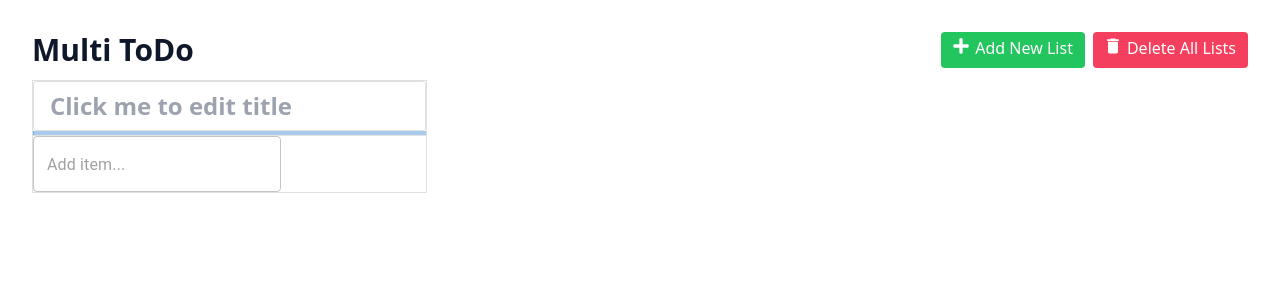
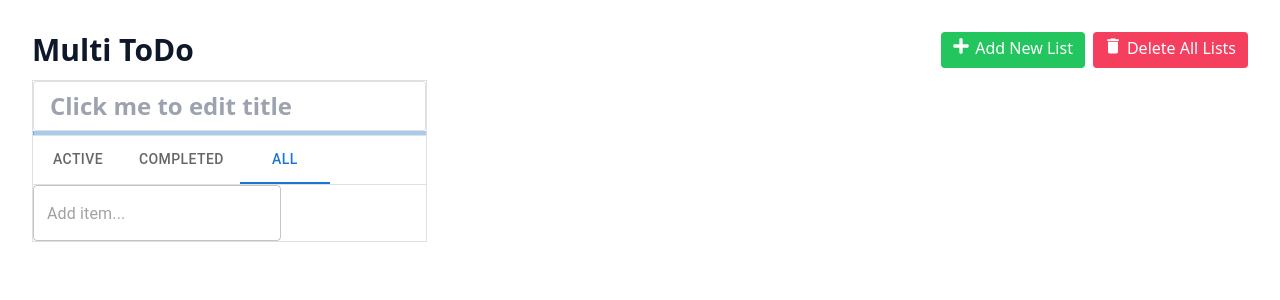
Before and after one commit to JANA-hassanhashmi/MultiTodo, a React (Vite) app in the folder MultiTodoList/: page / in a window 1280 px wide. Both pictures are taken after a click on the element "Add New List". Shown: the top 300 px of the page. Built offline with nearby package versions, Linux system fonts and the light colour scheme.

Commit message:
tab buttons working now

```diff
--- a/MultiTodoList/src/components/OuterToDo.tsx
+++ b/MultiTodoList/src/components/OuterToDo.tsx
@@ -2,7 +2,7 @@ import React, { useRef, useState } from 'react'
 import InputField from './InputField';
 import { innerToDo, outerToDo } from '../model';
 import InnerToDo from './InnerToDo';
-import { Box, Button, Card, Divider, IconButton, LinearProgress, Paper } from '@mui/material';
+import { Box, Button, Card, Divider, IconButton, LinearProgress, Paper, Tab, Tabs } from '@mui/material';
 import { CloseRounded } from '@mui/icons-material';
 
 
@@ -22,9 +22,14 @@ const OuterToDo: React.FC<Props> = ({outerToDo, outerToDoList, setOuterToDoList}
   const [inputField, setinputField] = useState<string>("");
   const [titleField, setTitleField] = useState<string>("");
   const titleRef = useRef<HTMLInputElement>(null)
+  const [progressValue, setProgressValue] = useState<number>(0)
 
 
-  const [progressValue, setProgressValue] = useState<number>(0)
+  const [tabValue, setTabValue] = useState(2)
+
+  const changeTab = (e: React.SyntheticEvent, newValue: number) => {
+    setTabValue(newValue)
+  }
 
   const handleAddInnerItem = (e: React.FormEvent) => {
    e.preventDefault();
@@ -99,6 +104,14 @@ const OuterToDo: React.FC<Props> = ({outerToDo, outerToDoList, setOuterToDoList}
      variant='determinate'
      value={progressValue}/>
      <Divider />
+
+    <Box sx={{ borderBottom: 1, borderColor: 'divider' }}>
+      <Tabs value={tabValue}  aria-label="basic tabs example" className='flex justify-center' onChange={changeTab}>
+        <Tab label="Active" />
+        <Tab label="Completed"  />
+        <Tab label="All" />
+      </Tabs>
+    </Box>
       {outerToDo.innerToDoList.map(innerToDo => (
       <InnerToDo
       outerId={outerToDo.id}
```
